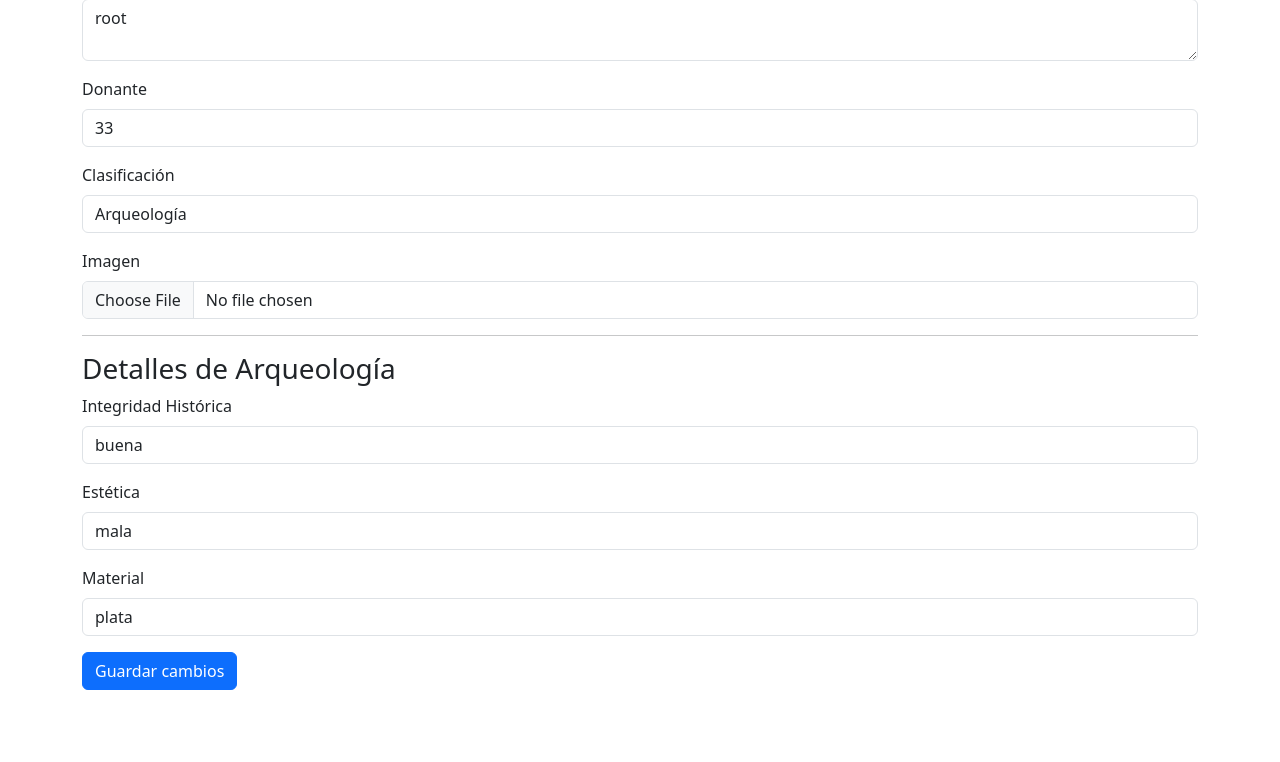
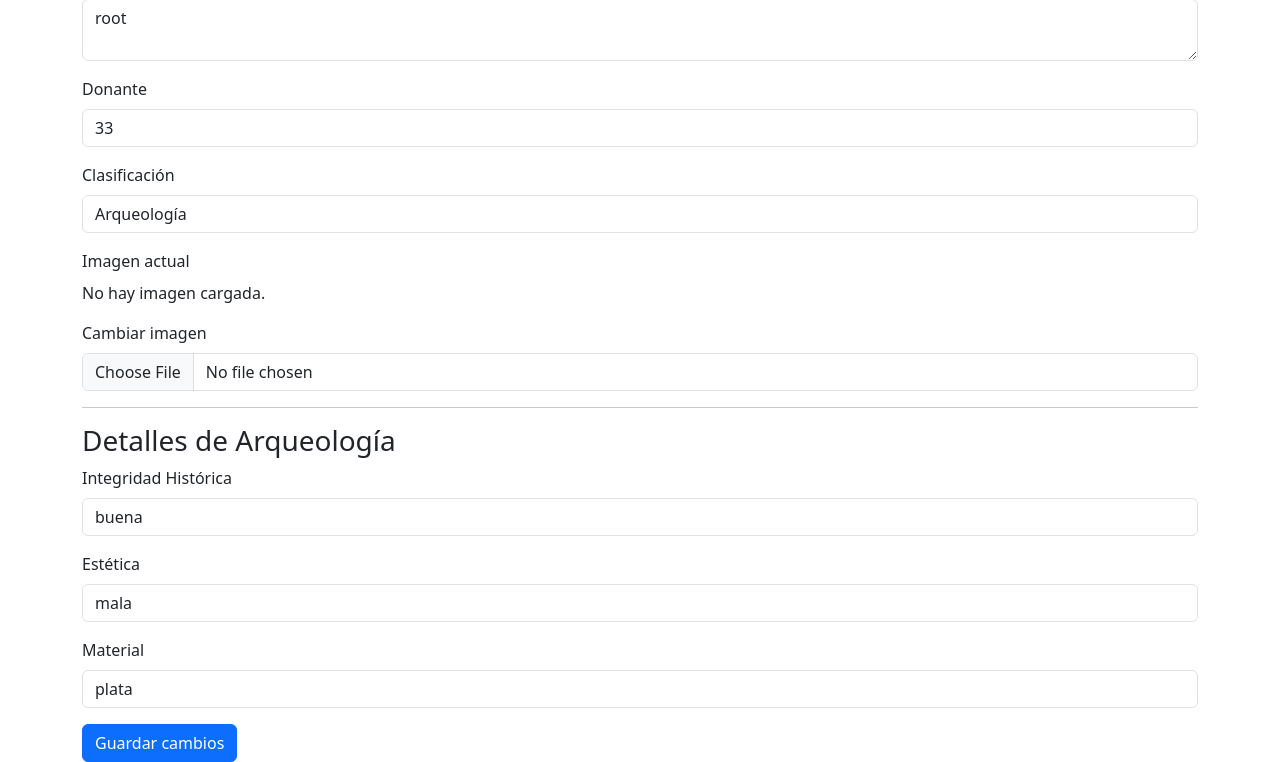
Before and after one commit to tiagoraminelli/trabajo-final-practica-2er-a-o, a PHP site: the page made by editar.php in a window 1280 px wide. Shown: the part 573-1335 px from the top of the page. Before the commit the page ends 1263 px from the top, so only its background shows below. Run offline with PHP 8.4, Linux system fonts and the light colour scheme; a user stored in the database is signed in; data comes from the database, SQL or seed files in the repository.

Commit message:
fix imagen

```diff
--- a/editar.php
+++ b/editar.php
@@ -7,6 +7,16 @@ if (!isset($_SESSION['user'])) {
     // Redirigir al index con el parámetro 'denegado=1'
     header("Location: index.php?denegado=1");
     exit; // Es importante salir después de la redirección
+}
+
+// Verificar si hay errores en la sesión
+
+$errores = [];
+if (isset($_SESSION['errores'])) {
+    // Asegurarse de que $errores sea un array
+    $errores = (array)$_SESSION['errores'];
+    // Limpiar los errores después de obtenerlos
+    unset($_SESSION['errores']);
 }
 
 // Obtener los datos de la pieza
@@ -46,6 +56,9 @@ if ($_SERVER['REQUEST_METHOD'] == 'GET') {
         $stmtClasificacion->execute([$idPieza]);
         $clasificacionDetalles = $stmtClasificacion->fetch(PDO::FETCH_ASSOC);
 
+        $_SESSION['idPieza'] = $idPieza;
+        $_SESSION['clasificacion'] = $clasificacion;
+
         if (empty($pieza) || empty($clasificacionDetalles)) {
             echo "No se encontraron resultados para la pieza con ID: $idPieza";
             exit;
@@ -69,6 +82,17 @@ if ($_SERVER['REQUEST_METHOD'] == 'GET') {
 
 <div class="container mt-5">
     <h2 class="mb-4">Editar Pieza - <?php echo htmlspecialchars($pieza['num_inventario']); ?></h2>
+
+ <!-- Mostrar errores si existen -->
+ <?php if (!empty($errores)): ?>
+        <div class="alert alert-danger">
+            <ul>
+                <?php foreach ($errores as $error): ?>
+                    <li><?php echo htmlspecialchars($error); ?></li>
+                <?php endforeach; ?>
+            </ul>
+        </div>
+    <?php endif; ?>
 
     <!-- Formulario genérico para la pieza -->
     <form action="guardar_pieza.php" method="POST" enctype="multipart/form-data">
@@ -114,10 +138,34 @@ if ($_SERVER['REQUEST_METHOD'] == 'GET') {
             <input class="form-control" id="clasificacion" name="clasificacion" value="<?php echo htmlspecialchars($pieza['clasificacion']); ?>" readonly>
         </div>
 
-        <div class="mb-3">
-            <label for="imagen" class="form-label">Imagen</label>
-            <input type="file" class="form-control" id="imagen" name="imagen" accept="image/*">
+<!-------------- Mostrar la imagen si existe -------->
+<!-- Campo oculto para almacenar la imagen actual -->
+<input type="hidden" name="imagen_actual" value="<?php echo htmlspecialchars($pieza['imagen']); ?>">
+<div class="mb-3">
+    <label for="imagen" class="form-label">Imagen actual</label>
+    <?php if (!empty($pieza['imagen'])): ?>
+        <!-- Mostrar la imagen si existe -->
+        <div>
+            <img src="uploads/<?php echo htmlspecialchars($pieza['imagen']); ?>" alt="Imagen de la pieza" style="max-width: 200px; height: auto;">
+            <!-- Opción para eliminar la imagen actual -->
+            <div class="form-check mt-2">
+                <input type="checkbox" class="form-check-input" id="eliminar_imagen" name="eliminar_imagen">
+                <label class="form-check-label" for="eliminar_imagen">Eliminar imagen actual</label>
+            </div>
         </div>
+    <?php else: ?>
+        <!-- Mostrar un mensaje si no hay imagen -->
+        <div>
+            <p>No hay imagen cargada.</p>
+        </div>
+    <?php endif; ?>
+</div>
+
+<div class="mb-3">
+    <label for="imagen" class="form-label">Cambiar imagen</label>
+    <input type="file" class="form-control" id="imagen" name="imagen" accept="image/*">
+</div>
+<!-------------- Mostrar la imagen si existe -------->
 
         <hr>
          <!-- Formulario específico según la clasificación -->
```
Also changed, not shown: guardar_pieza.php (+71 -7 lines), uploads/1740859369_arqueologia.webp (added).
